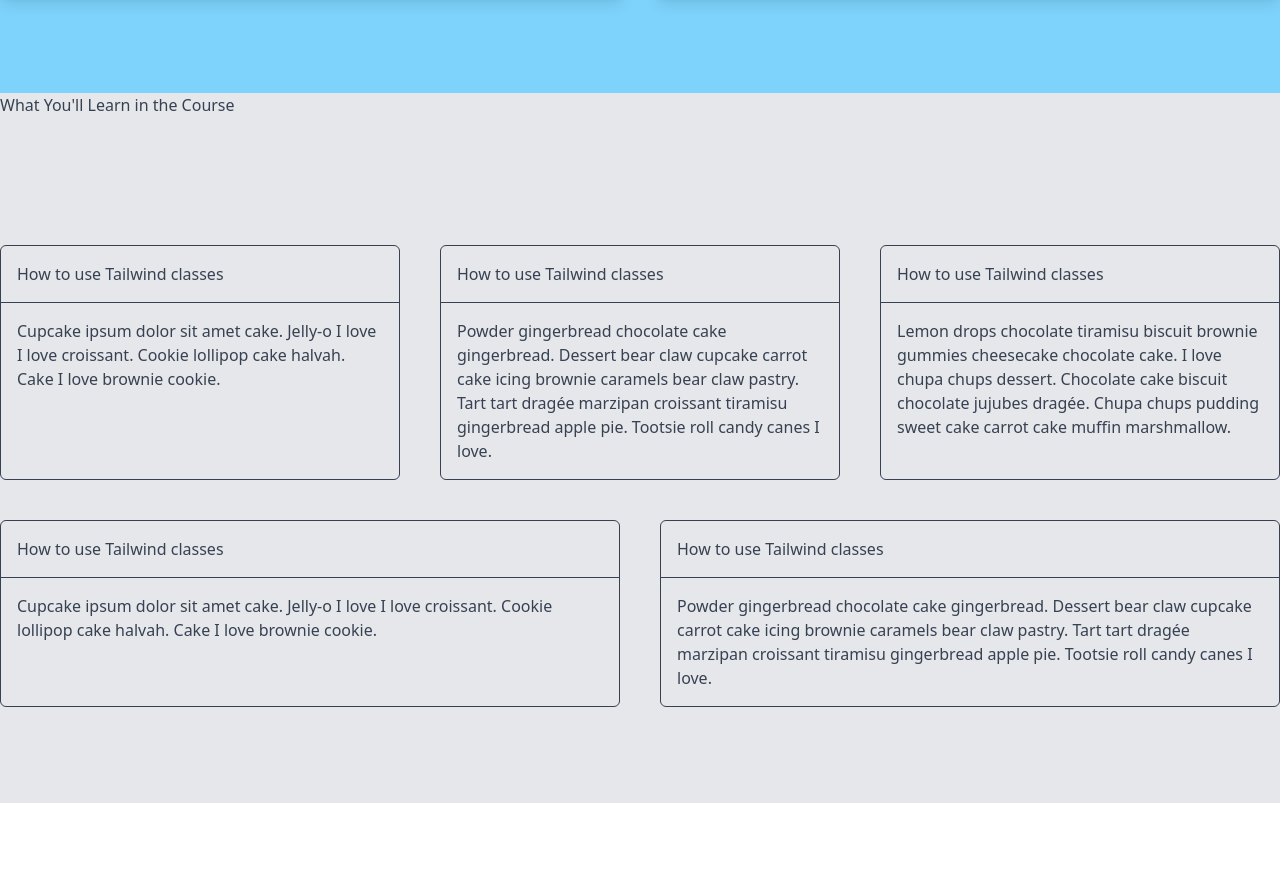
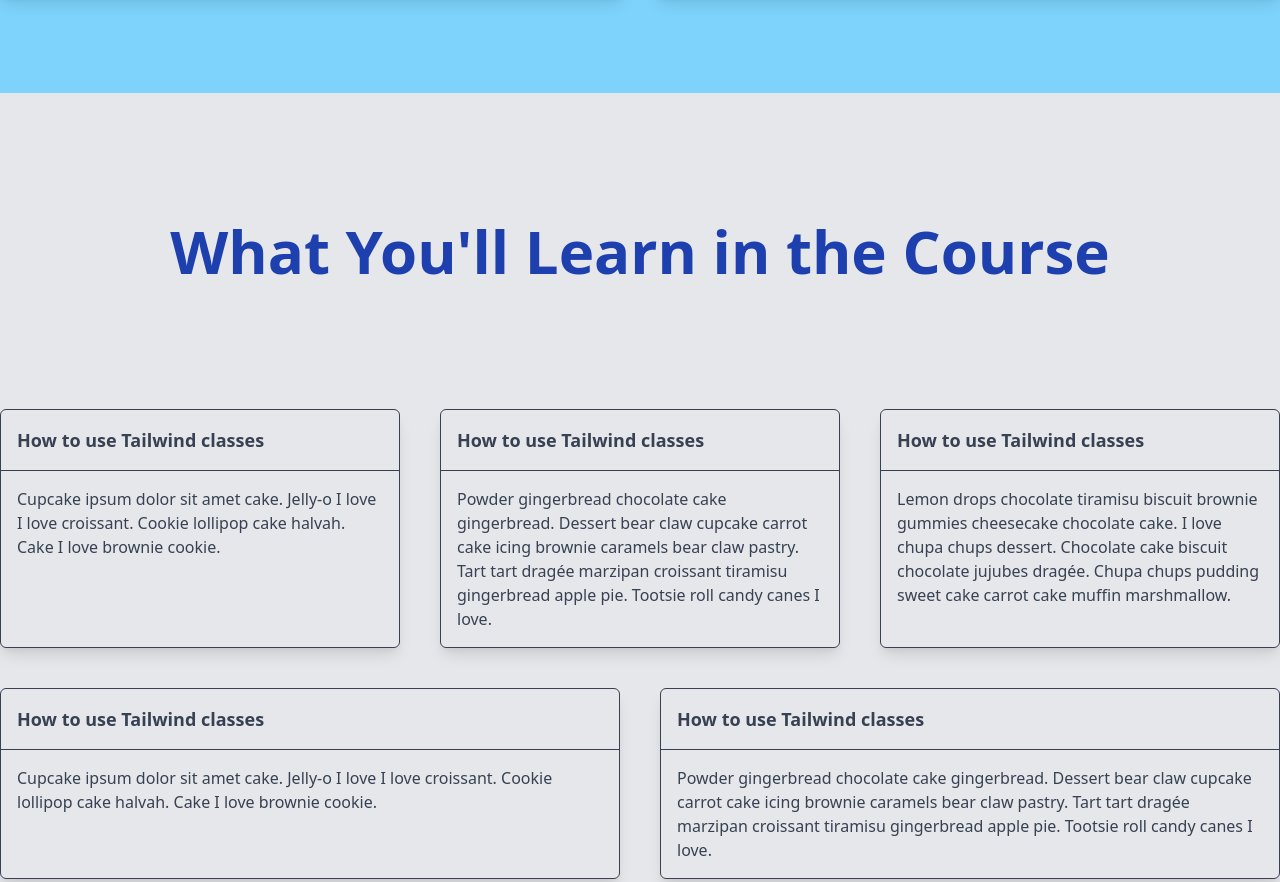
Before and after one commit to mstanczak/beginner-tailwind-site, a website built with Parcel: page src/index.html in a window 1280 px wide. Shown: the part 3292-4174 px from the top of the page. Before the commit the page ends 4095 px from the top, so only its background shows below. Built offline with nearby package versions, Linux system fonts and the light colour scheme.

Commit message:
general Change

```diff
--- a/src/index.html
+++ b/src/index.html
@@ -338,17 +338,19 @@
     <!-- ========================================================================-->
     <!-- what you'll learn ======================================================-->
     <!-- ======================================================================= -->
-    <div class="py32 bg-gray-200 text-gray-700">
+    <div class="py-32 bg-gray-200 text-gray-700">
       <div class="container mx-auto px-6 lg:px-0">
         <!-- Header -->
 
-        <h2 class="mb-32">What You'll Learn in the Course</h2>
+        <h2 class="mb-32 text-center font-bold text-blue-800 text-6xl">
+          What You'll Learn in the Course
+        </h2>
 
         <!-- Grid area of things -->
 
         <div class="grid grid-cols-6 gap-10 pb-24">
-          <div class="col-span-2 border border-gray-700 rounded-md">
-            <h3 class="p-4 border-b border-gray-700">
+          <div class="col-span-2 border border-gray-700 rounded-md shadow-lg">
+            <h3 class="p-4 border-b border-gray-700 font-bold text-lg">
               How to use Tailwind classes
             </h3>
             <p class="p-4">
@@ -358,8 +360,8 @@
             </p>
           </div>
 
-          <div class="col-span-2 border border-gray-700 rounded-md">
-            <h3 class="p-4 border-b border-gray-700">
+          <div class="col-span-2 border border-gray-700 rounded-md shadow-lg">
+            <h3 class="p-4 border-b border-gray-700 font-bold text-lg">
               How to use Tailwind classes
             </h3>
             <p class="p-4">
@@ -370,8 +372,8 @@
             </p>
           </div>
 
-          <div class="col-span-2 border border-gray-700 rounded-md">
-            <h3 class="p-4 border-b border-gray-700">
+          <div class="col-span-2 border border-gray-700 rounded-md shadow-lg">
+            <h3 class="p-4 border-b border-gray-700 font-bold text-lg">
               How to use Tailwind classes
             </h3>
             <p class="p-4">
@@ -383,8 +385,8 @@
           </div>
 
           <!-- second row -->
-          <div class="col-span-3 border border-gray-700 rounded-md">
-            <h3 class="p-4 border-b border-gray-700">
+          <div class="col-span-3 border border-gray-700 rounded-md shadow-lg">
+            <h3 class="p-4 border-b border-gray-700 font-bold text-lg">
               How to use Tailwind classes
             </h3>
             <p class="p-4">
@@ -394,8 +396,8 @@
             </p>
           </div>
 
-          <div class="col-span-3 border border-gray-700 rounded-md">
-            <h3 class="p-4 border-b border-gray-700">
+          <div class="col-span-3 border border-gray-700 rounded-md shadow-lg">
+            <h3 class="p-4 border-b border-gray-700 font-bold text-lg">
               How to use Tailwind classes
             </h3>
             <p class="p-4">
```
